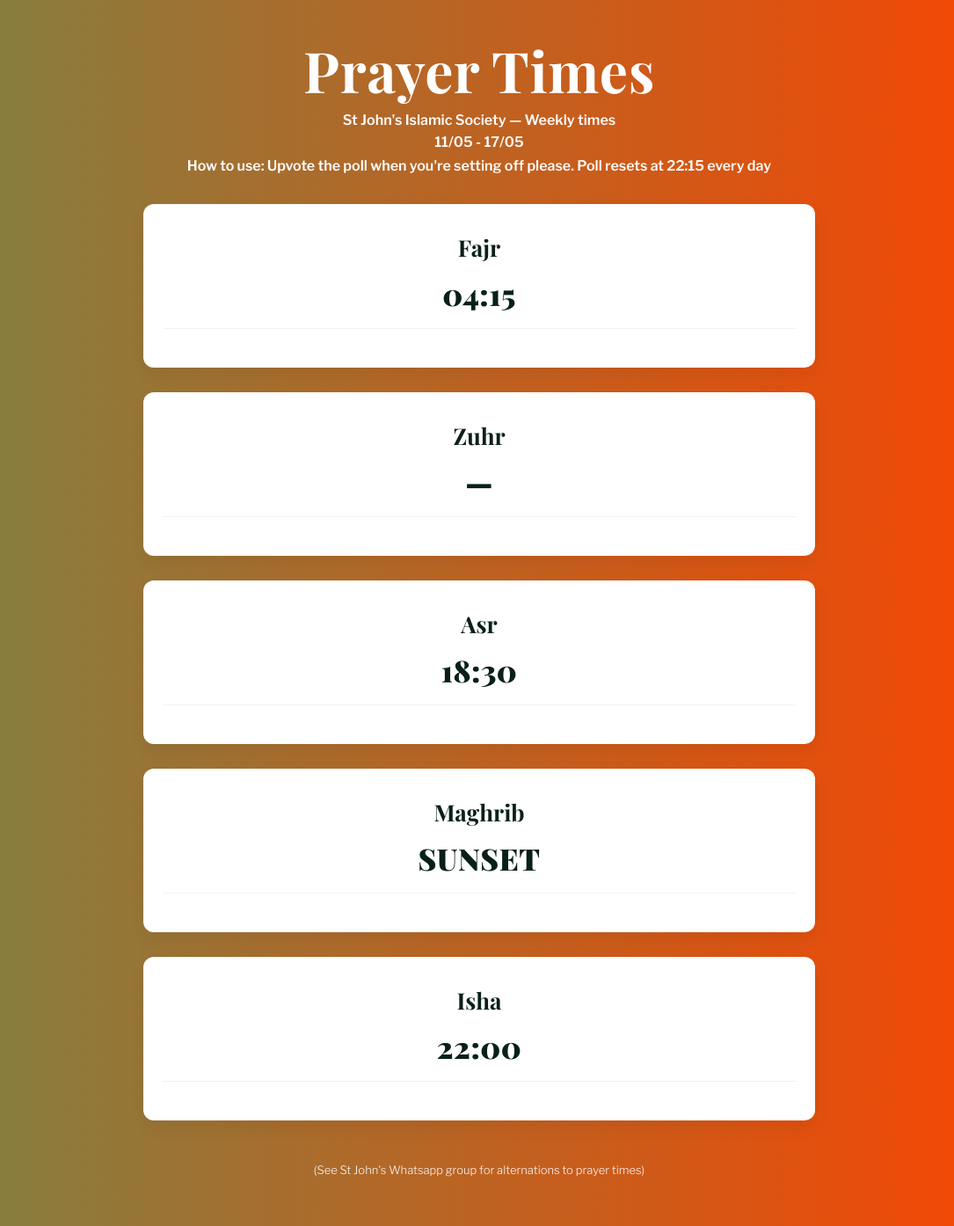
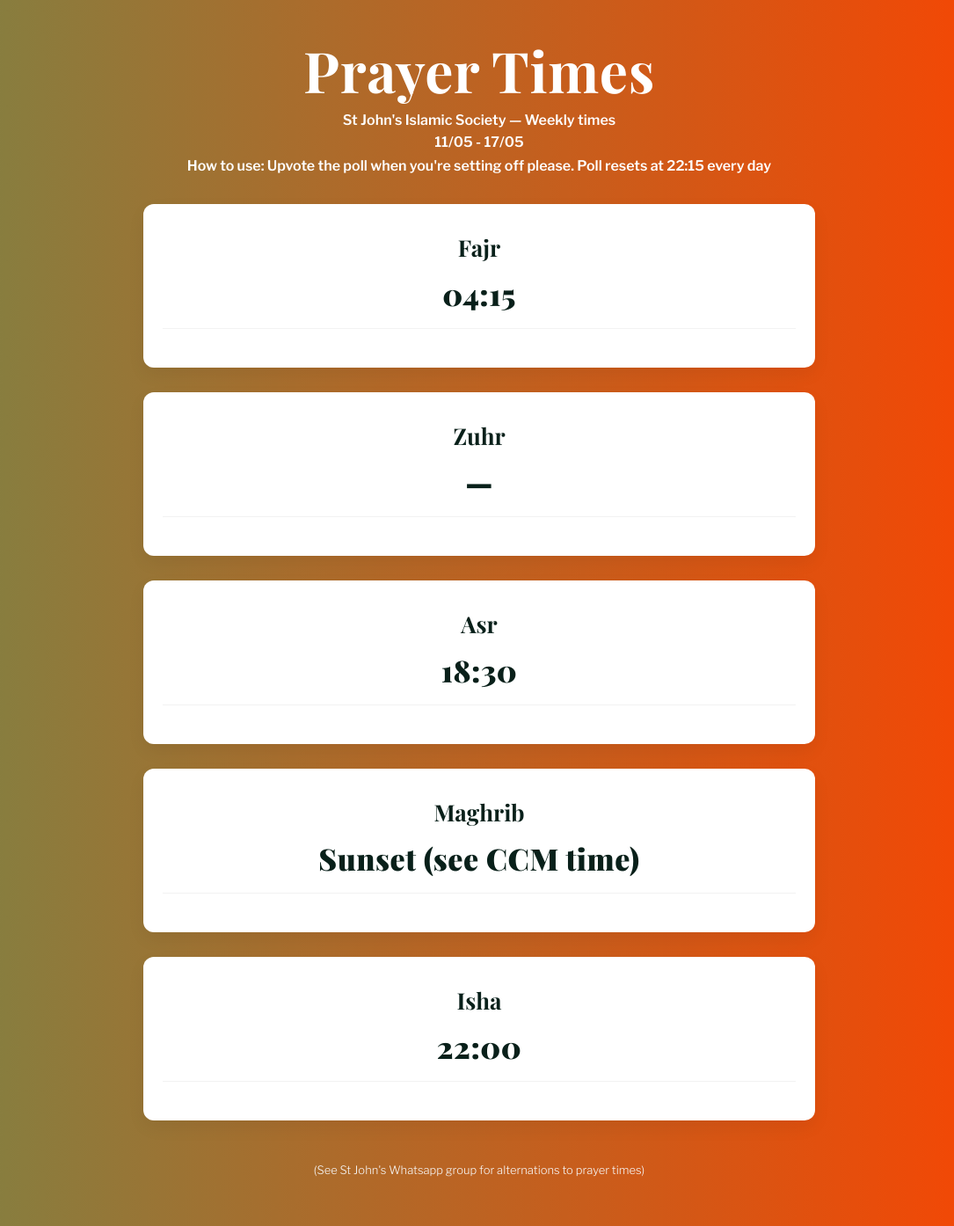
Before and after one commit to NotZakariya/NotZakariya.github.io, a Jekyll site: the page built from prayertimes.md, in a window 1280 px wide. Shown: the whole page at 88% size, without its empty margins (95-1180 px from the left). Built offline with Jekyll 4.4.1, drawn with Linux system fonts in a browser that asks for light colours; a script that is not in the unit is left out.

Commit message:
Update prayertimes.md

```diff
--- a/prayertimes.md
+++ b/prayertimes.md
@@ -37,7 +37,7 @@ no_container: true
 
       <article class="prayer-card" data-prayer="Maghrib">
         <div class="prayer-name">Maghrib</div>
-        <div class="prayer-time">SUNSET</div>
+        <div class="prayer-time">Sunset (see CCM time)</div>
         <div class="prayer-poll"></div>
       </article>
 
```
